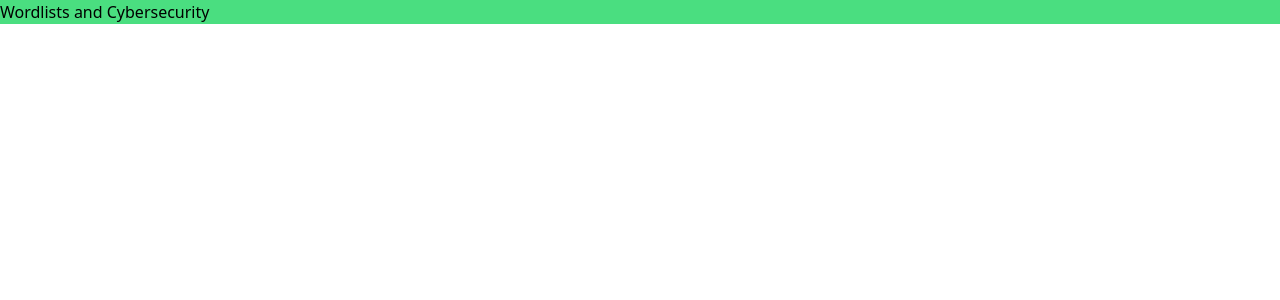
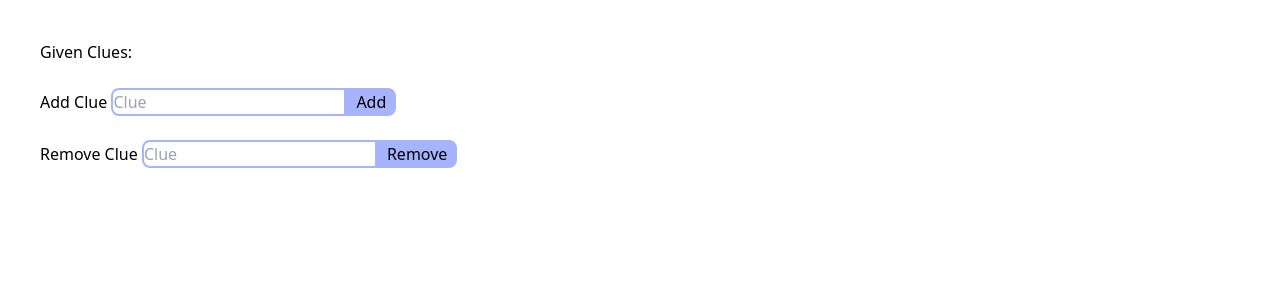
Before and after one commit to TejasKakani/Wordlists-and-Cybersecurity, a React (Vite) app in the folder frontend/: page / in a window 1280 px wide. Shown: the top 300 px of the page. Built offline with nearby package versions, Linux system fonts and the light colour scheme.

Commit message:
created inputbox component for modifying clues

```diff
--- a/frontend/package.json
+++ b/frontend/package.json
@@ -2,7 +2,7 @@
   "name": "frontend",
   "private": true,
   "version": "0.0.0",
-  "type": "commonjs",
+  "type": "module",
   "scripts": {
     "dev": "vite",
     "build": "vite build",
@@ -11,7 +11,8 @@
   },
   "dependencies": {
     "react": "^18.3.1",
-    "react-dom": "^18.3.1"
+    "react-dom": "^18.3.1",
+    "react-router-dom": "^6.26.2"
   },
   "devDependencies": {
     "@eslint/js": "^9.9.0",
--- a/frontend/src/App.jsx
+++ /dev/null
@@ -1,10 +0,0 @@
-import "./index.css"
-
-function App() {
-
-  return (
-      <h1 className="bg-green-400">Wordlists and Cybersecurity</h1>
-  )
-}
-
-export default App
--- /dev/null
+++ b/frontend/src/Clue.jsx
@@ -0,0 +1,45 @@
+import { useState } from "react"
+import "./index.css"
+import InputBox from "./components/InputBox"
+
+function Clue() {
+
+    const [clue, setClue] = useState([]);
+    let [addClue, setAddClue] = useState("");
+    let [removeClue, setRemoveClue] = useState("");
+
+    return (
+        <>
+            <div className="px-10 py-10">
+                <InputBox inputLabel="Given Clues: " inputType="text" isReadOnly={true} inputValue={clue} inputName="clues"
+                    inputClasses="rounded-lg" inputPlaceHolder="" />
+                <br />
+                <br />
+                <InputBox inputLabel="Add Clue " inputType="text" isReadOnly={false} inputValue={addClue} inputName="addClue"
+                    inputClasses="border-2 border-indigo-300 rounded-l-lg" inputPlaceHolder="Clue"
+                    onChangeFn={(e) => setAddClue(e.target.value)} isButton={true} buttonClasses="px-2 border-2 border-indigo-300 rounded-r-lg bg-indigo-300"
+                    buttonOnclick={() => {
+                        setClue([...clue, addClue]);
+                        setAddClue("");
+                    }} buttonName="Add"
+                />
+                <br />
+                 <br />
+                <InputBox inputLabel="Remove Clue " inputType="text" isReadOnly={false} inputValue={removeClue} inputName="removeClue"
+                    inputClasses="border-2 border-indigo-300 rounded-l-lg" inputPlaceHolder="Clue"
+                    onChangeFn={(e) => setRemoveClue(e.target.value)} isButton={true} buttonClasses="px-2 border-2 border-indigo-300 rounded-r-lg bg-indigo-300"
+                    buttonOnclick={() => {
+                        if (clue.includes(removeClue)) {
+                            let index = clue.indexOf(removeClue);
+                            clue.splice(index, 1);
+                            setClue([...clue]);
+                        }
+                        setRemoveClue("");
+                    }} buttonName="Remove"
+                />
+            </div>
+        </>
+    )
+}
+
+export default Clue;
--- /dev/null
+++ b/frontend/src/components/InputBox.jsx
@@ -0,0 +1,24 @@
+function InputBox({ inputLabel, inputType, isReadOnly, inputValue, inputName,
+                    inputClasses, inputPlaceHolder, onChangeFn, isButton, buttonClasses, buttonOnclick, buttonName}) {
+    if (isButton) return (
+        <>
+        <span>{inputLabel}</span>
+            <input type={inputType} readOnly={isReadOnly} value={inputValue}
+                onChange={onChangeFn} name={inputName} className={inputClasses} placeholder={inputPlaceHolder}
+            />
+        <button className={buttonClasses}
+            onClick={buttonOnclick}
+            >{buttonName}</button>
+        </>
+    );
+    return (
+        <>
+            <span>{inputLabel}</span>
+            <input type={inputType} readOnly={isReadOnly} value={inputValue}
+                onChange={onChangeFn} name={inputName} className={inputClasses} placeholder={inputPlaceHolder}
+            />
+        </>
+    );
+}
+
+export default InputBox;
--- a/frontend/src/main.jsx
+++ b/frontend/src/main.jsx
@@ -1,9 +1,19 @@
 import { StrictMode } from 'react'
 import { createRoot } from 'react-dom/client'
-import App from './App.jsx'
+import { RouterProvider, createBrowserRouter } from 'react-router-dom'
+import { createRoutesFromElements, Route } from 'react-router-dom'
+import Clue from './Clue'
+
+const router = createBrowserRouter(
+    createRoutesFromElements(
+        <Route path='/' element={<Clue />}>
+            <Route path='' element={<Clue /> }/>
+        </Route>
+    )
+);
 
 createRoot(document.getElementById('root')).render(
   <StrictMode>
-    <App />
-  </StrictMode>,
+    <RouterProvider router={router}/>
+  </StrictMode>
 )
```
Also changed, not shown: 1 other file (tests, documents, lock files or other folders).
